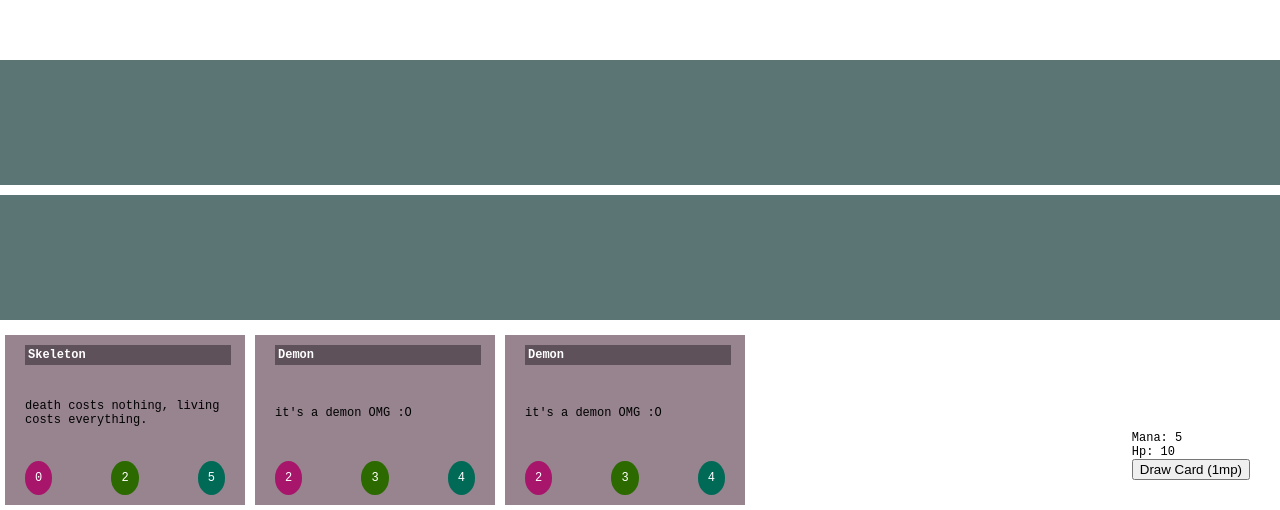
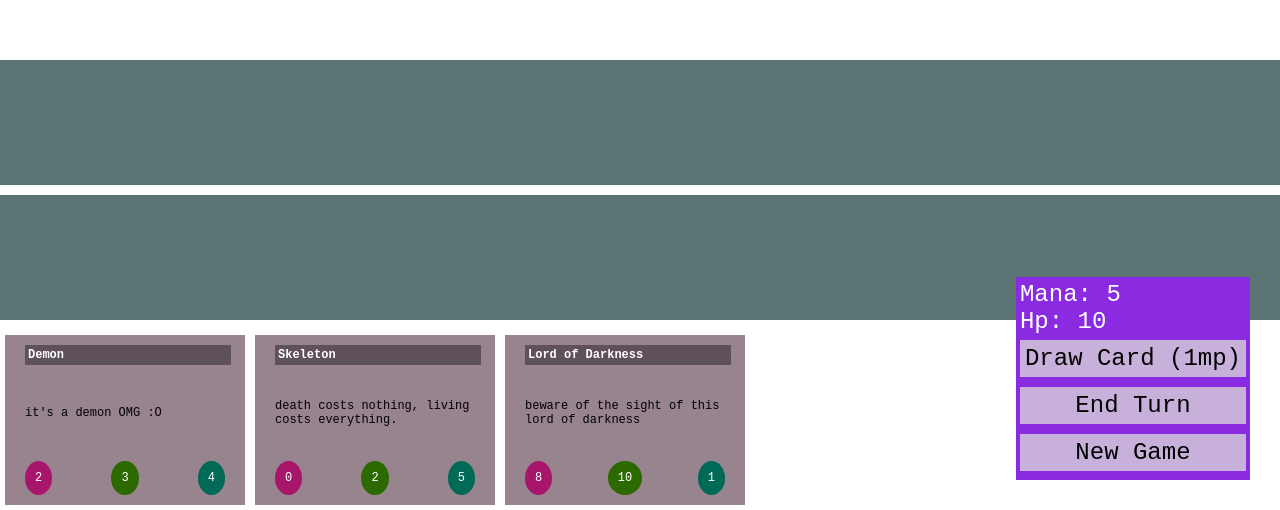
Before and after one commit to cnblackxp/cards-game, a plain HTML site: page index.html in a window 1280 px wide. Shown: the part 290-800 px from the top of the page. Drawn offline with Linux system fonts and the light colour scheme.

Commit message:
added gamestart functions

```diff
--- a/index.html
+++ b/index.html
@@ -16,6 +16,8 @@
       <div>Mana: <span class="mana">10</span></div>
       <div>Hp: <span class="hp">10</span></div>
       <div><button onclick="player1.drawCard(true)">Draw Card (1mp)</button></div>
+      <div><button onclick="console.log('end turn')">End Turn</button></div>
+      <div><button onclick="startGame()">New Game</button></div>
     </div>
   </div>
   <script src="main.js"></script>
--- a/main.js
+++ b/main.js
@@ -35,18 +35,27 @@ class Player {
     this.selector = selector;
     this.cardsContainerElement = document.querySelector(`.${this.selector} .cards`);
     this.rows = Array.from(document.querySelectorAll(`.${this.selector} .field-row`)).map(el => ({cards: [], element: el}));
-    console.log(this.rows);
+    // console.log(this.rows);
     this.cards = [];
-    this.mana = 5;
-    this.hp = 10;
     this.ui = {
       mana: document.querySelector(`.${this.selector} .ui .mana`),
       hp: document.querySelector(`.${this.selector} .ui .hp`),
     }
     console.log(this.ui);
 
+    this.onGameStart();
     this.onTurnStart();
     this.updateUI();
+  }
+  onGameStart() {
+    this.mana = 5;
+    this.hp = 10;
+    this.updateUI();
+    this.clearCards();
+    this.drawCard();
+    this.drawCard();
+    this.drawCard();
+    this.onTurnStart()
   }
   onTurnStart() {
     this.drewCard = false;
@@ -63,6 +72,12 @@ class Player {
     const card = Cards[randomCardIndex];
     this.addCardToHand(card);
     this.updateUI();
+  }
+  clearCards() {
+    for (let i = this.cards.length-1; i >= 0; i --) {
+      this.cards[i].element.remove();
+      this.cards.splice(i, 1);
+    }
   }
   addCardToHand(card) {
     let newCard = JSON.parse(JSON.stringify(card))
@@ -105,6 +120,10 @@ class Card {
 
 const player1 = new Player("player-1");
 
-player1.drawCard();
-player1.drawCard();
-player1.drawCard();
+function startGame() {
+  player1.onGameStart();
+}
+
+// player1.drawCard();
+// player1.drawCard();
+// player1.drawCard();
--- a/style.css
+++ b/style.css
@@ -5,12 +5,10 @@ body {
   font-family: 'Courier New', Courier, monospace;
   font-size: 12px;
 }
-
 .player-1 {
   position: absolute;
   bottom: 0;
   left: 0;
-  /* margin: 15px;   */
   width: 100%;
 }
 .player-1 .ui {
@@ -18,8 +16,27 @@ body {
   bottom: 0;
   right: 0;
   margin: 30px;
+  font-size: 24px;
+  background-color: blueviolet;
+  padding: 4px;
+  color: white;
 }
+.player-1 .ui button {
+  width: 100%;
+  background-color: rgb(199, 177, 219);
+  border: none;
+  cursor: pointer;
+  padding: 5px;
+  margin-top: 5px;
+  margin-bottom: 5px;
+  font-size: 24px;
+  font-family: 'Courier New', Courier, monospace;
+}
+.player-1 .ui button:hover {
+  background-color: rgb(99, 23, 170);
+  color: white;
 
+}
 /* field */
 .field-row {
   display: flex;
@@ -27,10 +44,7 @@ body {
   width: 100%;
   min-height: 125px;
   margin-bottom: 10px;
-  /* padding: 20px; */
-  /* margin: 5px; */
 }
-
 /* cards */
 .cards {
   display: flex;
```
Also changed, not shown: 1 other file.
